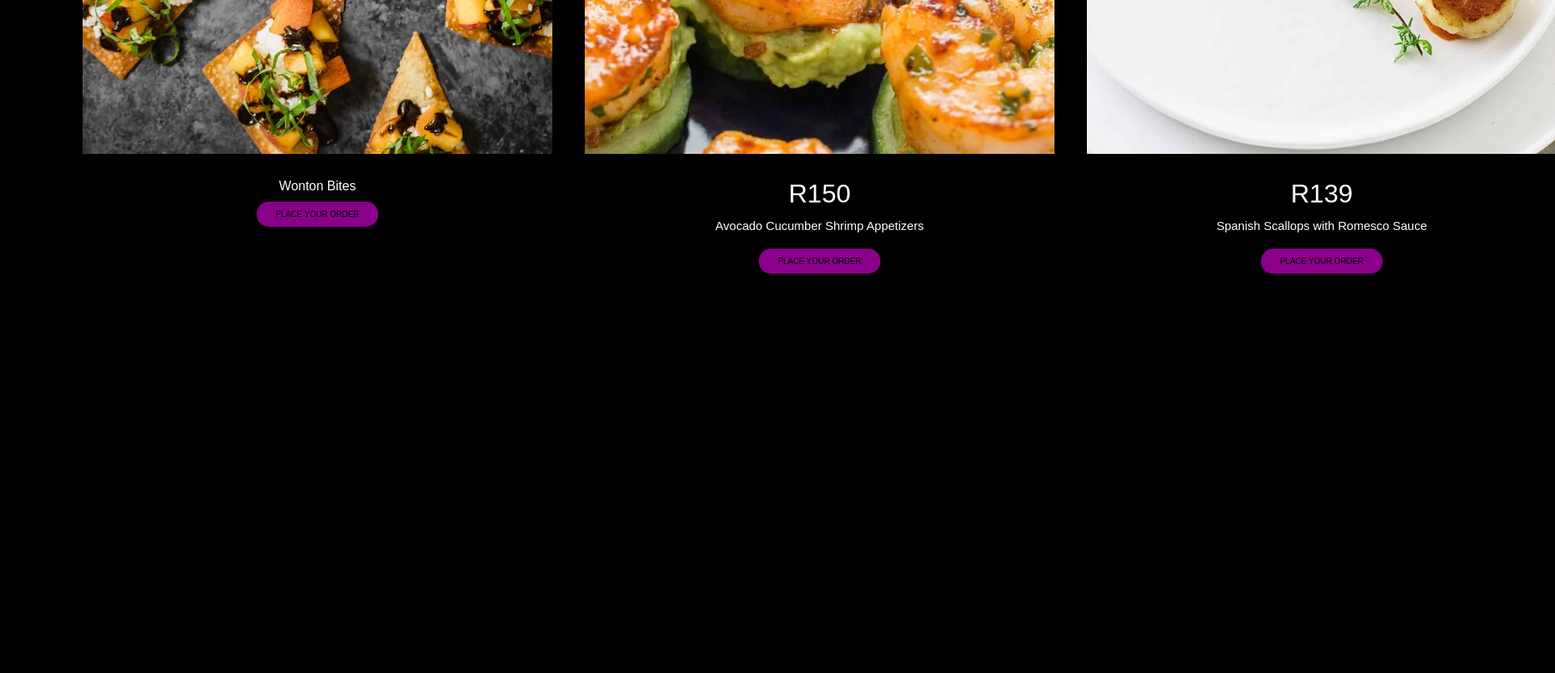
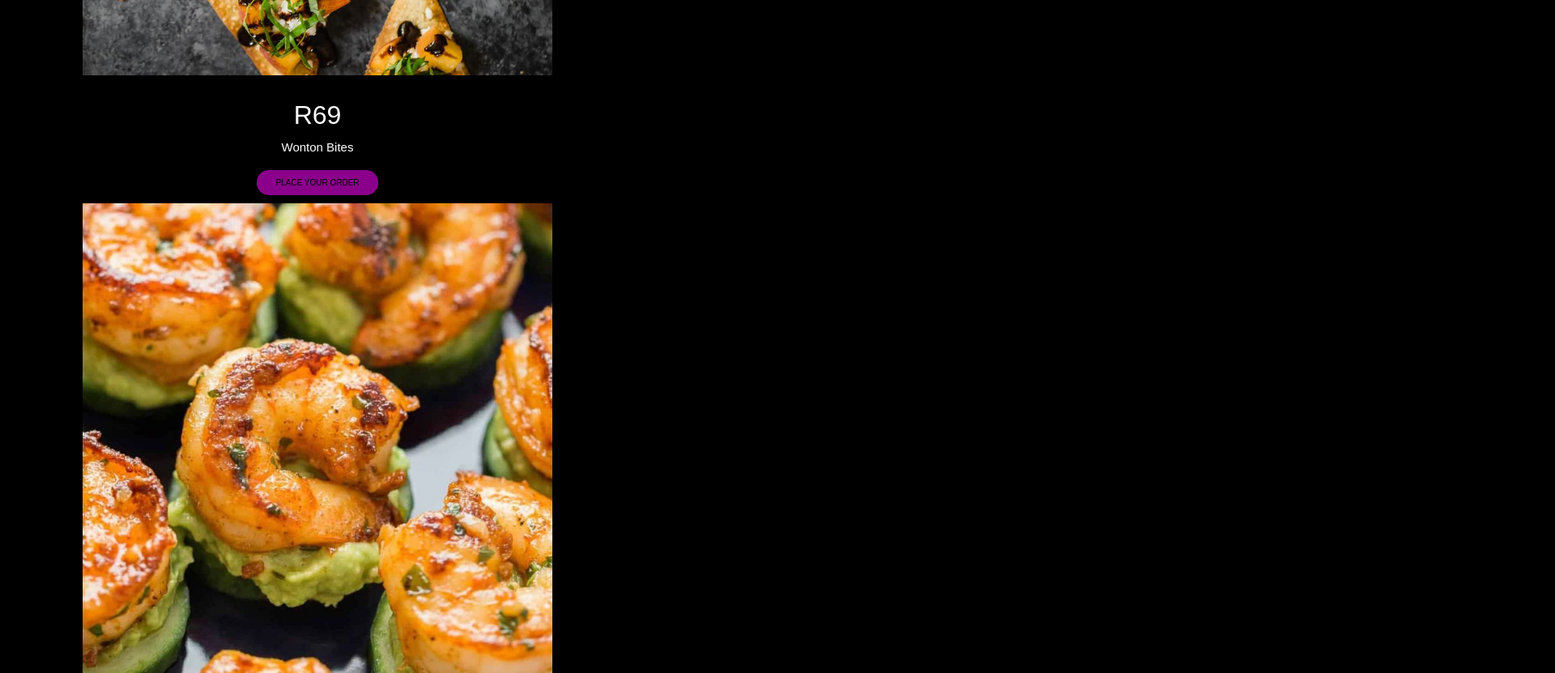
Before and after one commit to akhona-mazingisa/Restaurant-Menu, a plain HTML site: page starter.html in a window 1280 px wide. Shown: the part 1420-2251 px from the top of the page at 81% size, 1920 px wide, since content can reach past the window. Before the commit the page ends 1758 px from the top, so only its background shows below. Drawn offline with nearby package versions, Linux system fonts and the light colour scheme.

Commit message:
Updated the code

```diff
--- a/starter.html
+++ b/starter.html
@@ -15,7 +15,7 @@
       href="https://fonts.googleapis.com/css2?family=Playfair+Display:wght@700&family=Poppins:wght@500;700&display=swap"
       rel="stylesheet"
     />
-    <link rel="stylesheet" href="style.css">
+    <link rel="stylesheet" href="styles.css">
     <script
       src="https://cdn.jsdelivr.net/npm/bootstrap@5.0.0-beta2/dist/js/bootstrap.bundle.min.js"
       integrity="sha384-b5kHyXgcpbZJO/tY9Ul7kGkf1S0CWuKcCD38l8YkeH8z8QjE0GmW1gYU5S9FOnJ0"
@@ -55,9 +55,14 @@
                 <div class="m_img">
                     <img src="image/starter.jpg">
                 </div>
-                <h6>Wonton Bites</h6>
+                <h2>R69</h2>
+                <p>Wonton Bites</p>
                 <a href="#" class="m_btn">PLACE YOUR ORDER</a>
+
             </div>
+
+            <br>
+            <br>
 
             <div class="m_cards">
                 <div class="m_img">
@@ -66,8 +71,10 @@
                 <h2>R150</h2>
                 <p class="head_title">Avocado Cucumber Shrimp Appetizers</p>
                 <a href="#" class="m_btn">PLACE YOUR ORDER</a>
+
             </div>
 
+            <br>
             <br>
 
             <div class="m_cards">
@@ -77,8 +84,10 @@
                 <h2>R139</h2>
                 <p class="head_title text-center">Spanish Scallops with Romesco Sauce</p>
                 <a href="#" class="m_btn">PLACE YOUR ORDER</a>
+
             </div>
 
+            <br>
             <br>
 
             <div class="m_cards">
@@ -88,8 +97,10 @@
                 <h2>R250</h2>
                 <p class="head_title">Shrimp Fritters with Lime Mayonnaise</p>
                 <a href="#" class="m_btn">PLACE YOUR ORDER</a>
+
             </div>
 
+            <br>
             <br>
 
             <div class="m_cards">
@@ -99,6 +110,7 @@
                 <h2>R149</h2>
                 <p class="head_title">Caesar salad croquettes</p>
                 <a href="#" class="m_btn">PLACE YOUR ORDER</a>
+                <br>
             </div>
         </div>
     </div>
--- a/style.css
+++ b/styles.css
@@ -97,69 +97,6 @@ section .text .search_bar button {
     border: 0;
 }
 
-.menu {
-    width: 100px;
-    height: auto;
-    background: #000;
-}
-
-.menu h1 {
-    color: #fff;
-    text-align: center;
-    margin-bottom: 25px;
-    padding-top: 20px;
-    font-size: 40px;
-}
-
-.menu .m_box {
-    width:100%;
-    height: auto;
-    display: flex;
-    padding: 1% 0;
-    align-items: center;
-    justify-content: space-evenly;
-    margin: 0 auto;
-}
-
-.menu .m_box .m_cards {
-    width: 620px;
-    height: 690px;
-}
-
-.menu .m_box .m_cards .m_img {
-    width: 620px;
-    height: 620px;
-    border-radius: 35px;
-    overflow: hidden;
-}
-
-.menu .m_box .m_cards .m_img img {
-    width: 100%;
-    height: 100%;
-    object-fit: cover;
-    object-position: center;
-}
-
-.menu .m_box .m_cards h6 {
-    color: #fff;
-    text-align: center;
-    margin: 10px 0;
-}
-
-.menu .m_box .m_cards .m_btn {
-    width: 150px;
-    display: flex;
-    align-items: center;
-    justify-content: center;
-    margin: 0 auto;
-    text-decoration: none;
-    color: #000;
-    background: darkmagenta;
-    padding: 8px 0;
-    font-size: 10px;
-    border-radius: 15px;
-}
-
 .container .m_cards {
     width: 620px;
     height: 690px;
@@ -173,11 +110,20 @@ section .text .search_bar button {
 .container .m_box .m_cards .m_img img {
     width: 100%;
     height: 100%;
-    margin-bottom: auto;
+    margin-bottom: 0 auto;
     padding: 20px;
+    justify-content: space-evenly;
     object-fit: cover;
     object-position: center;
-    display: grid;
+}
+
+.container h1 {
+    color: #fff;
+    text-align: center;
+    margin-bottom: 25px;
+    padding-top: 20px;
+    font-size: 40px;
+
 }
 
 .container .m_cards .m_img h2 {
```
Also changed, not shown: contact.html (+1 -1 lines), dessert.html (+8 -2 lines), drinks.html (+10 -3 lines), index.html (+1 -1 lines), main-course.html (+8 -2 lines).
